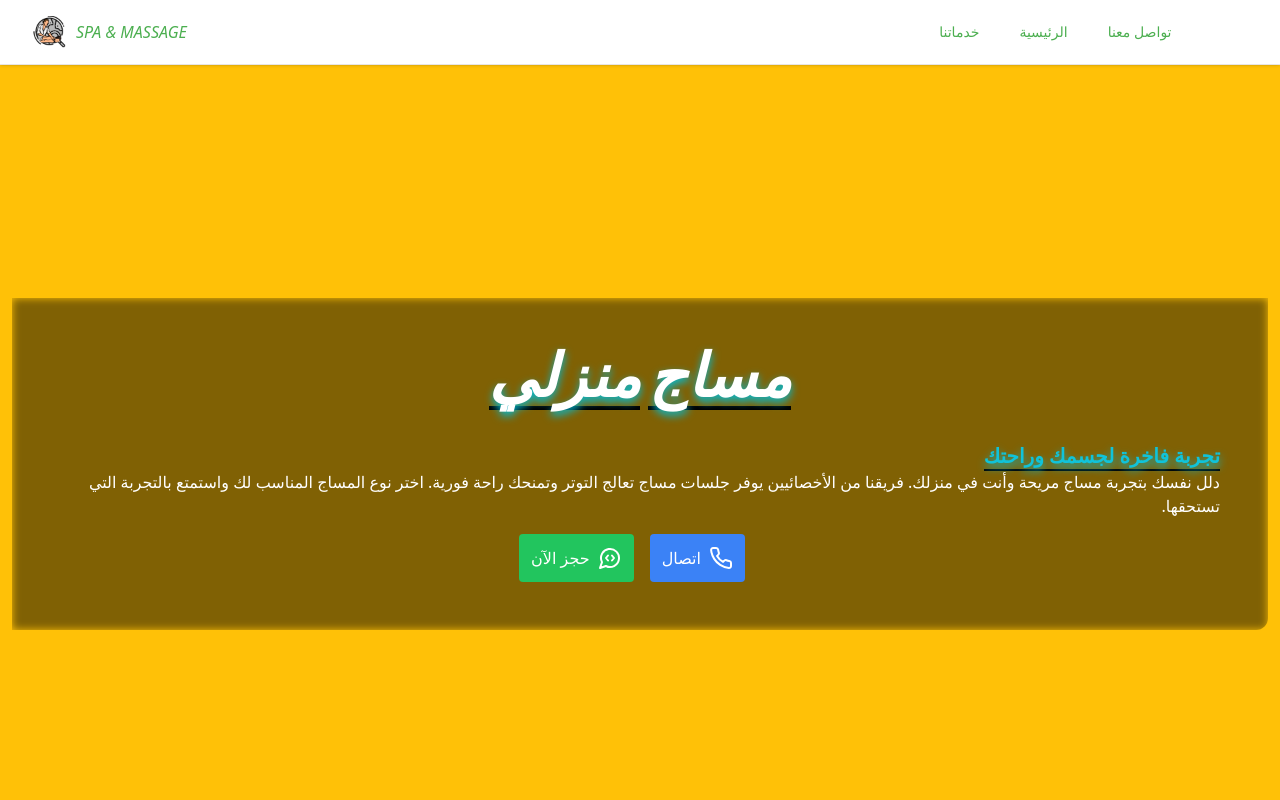
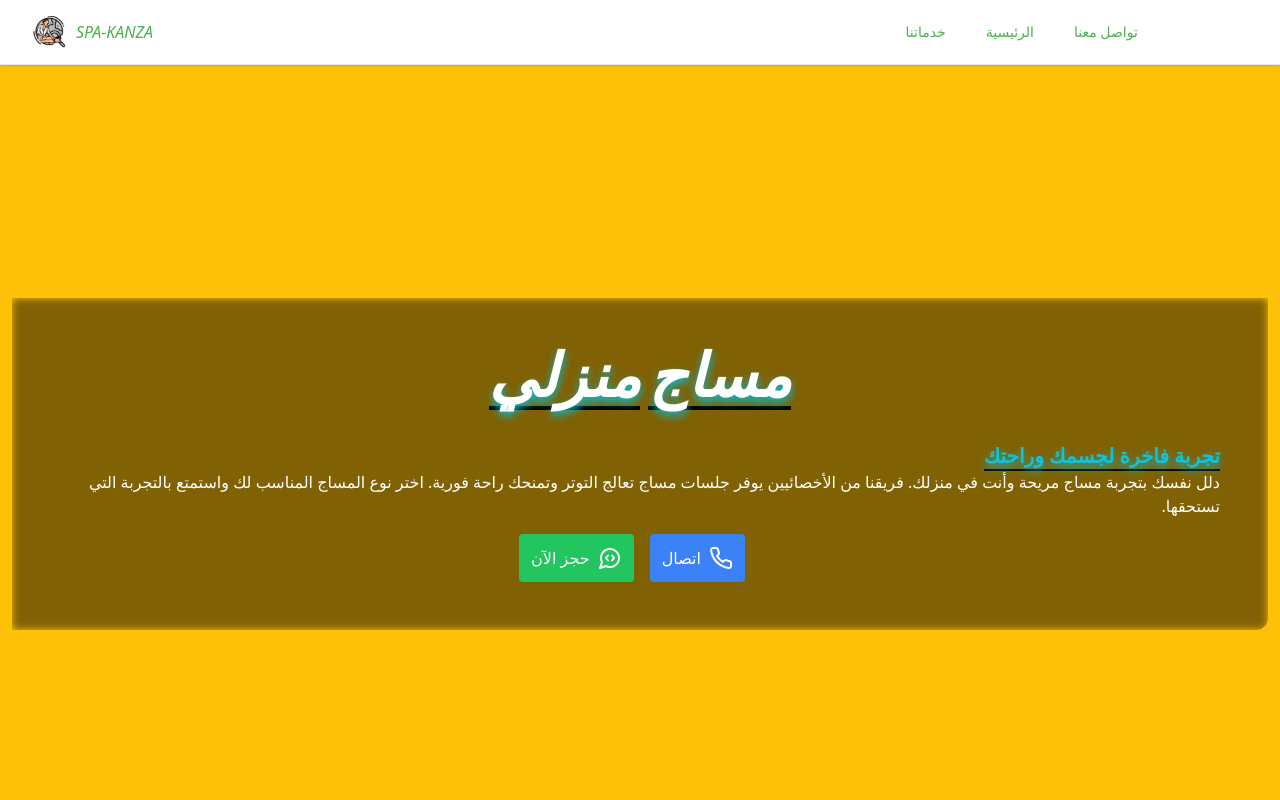
Before and after one commit to fayssaldd/massageProject, a React (Vite) app: page / in a window 1280 px wide. Shown: the top 800 px of the page. Built offline with nearby package versions, Linux system fonts and the light colour scheme.

Commit message:
change titre de site

```diff
--- a/src/pages/NavBar.jsx
+++ b/src/pages/NavBar.jsx
@@ -3,9 +3,6 @@ import { Link, useLocation } from 'react-router-dom';
 import logo from '../assets/logoa.png'
 export default function NavBar() {
   const [isShow,setIsShow] = useState(false);
-  // const location = useLocation()
-  // console.log(location.pathname);
-
   return (
     <div>
         <nav className="backdrop-blur-sm border-b bg-white  fixed w-full shadow dark:border-b z-40">
@@ -27,24 +24,11 @@ export default function NavBar() {
             <div className="flex w-full items-center justify-center sm:items-stretch sm:justify-start">
               <div className="flex  jusfit flex-shrink-0 items-center">
                 <img className="h-8 w-auto bg-transparent mr-2" src={logo} alt="Your Company"/>
-                <p className='italic text-primary'>SPA & MASSAGE</p>
+                <p className='italic text-primary'>SPA-KANZA</p>
 
               </div>
               <div className="hidden w-4/5 sm:ml-6 sm:block">
                 <div className="flex justify-end items-center space-x-4">
-                  {/* <!-- Current: "bg-gray-900 text-white", Default: "text-gray-300 hover:bg-gray-700 hover:text-white" --> */}
-                  {/* <ModeToggle/> */}
-                  {/* <Link to={DASHBOARD_ROUTE} className={`${DASHBOARD_ROUTE == location.pathname && 'bg-gray-700 text-white'} rounded-md px-3 py-2 text-sm font-medium hover:bg-gray-700 hover:text-white`}>Dashboard</Link>
-                  <Link to={SALLES_ROUTE} className={`${SALLES_ROUTE == location.pathname && 'bg-gray-700 text-white'} rounded-md px-3 py-2 text-sm font-medium hover:bg-gray-700 hover:text-white`}>Salles</Link>
-                  <Link to={MODULES_ROUTE} className={`${MODULES_ROUTE == location.pathname && 'bg-gray-700 text-white'} rounded-md px-3 py-2 text-sm font-medium hover:bg-gray-700 hover:text-white`}>Modules</Link>
-                  <Link to={CLASSE_ROUTE} className={`${CLASSE_ROUTE == location.pathname && 'bg-gray-700 text-white'} rounded-md px-3 py-2 text-sm font-medium hover:bg-gray-700 hover:text-white`} >Classes</Link>
-                  <Link to={PROFS_ROUTE} className={`${PROFS_ROUTE == location.pathname && 'bg-gray-700 text-white'} rounded-md px-3 py-2 text-sm font-medium hover:bg-gray-700 hover:text-white`}>Profs</Link>
-                  <Link to={SEANCES_ROUTE} className={`${SEANCES_ROUTE == location.pathname && 'bg-gray-700 text-white'} rounded-md px-3 py-2 text-sm font-medium hover:bg-gray-700 hover:text-white`}>Seances</Link> */}
-                  {/* <Link to={'/#khadamtona'}className={`${'/' == location.pathname && 'bg-gray-700 text-white'} rounded-md px-3 py-2 text-sm font-medium hover:bg-gray-700 hover:text-white`} >Home</Link> */}
-                  {/* <Link to={'/'}className={`${'/' == location.pathname && 'bg-gray-700 text-white'} rounded-md px-3 py-2 text-sm font-medium hover:bg-gray-700 hover:text-white`} >Home</Link>
-                  <Link to={'/'}className={`${'/' == location.pathname && 'bg-gray-700 text-white'} rounded-md px-3 py-2 text-sm font-medium hover:bg-gray-700 hover:text-white`} >Home</Link> */}
-                  {/* {user.name} */}
-                  {/* <DropDownMenu/> */}
                   <a className='rounded-md px-3 py-2 text-sm font-medium text-primary hover:bg-hover hover:text-white' href="#khadamtona">خدماتنا</a>
                   <a className='rounded-md px-3 py-2 text-sm font-medium text-primary hover:bg-hover hover:text-white' href="#raisia">الرئيسية</a>
                   <a className='rounded-md px-3 py-2 text-sm font-medium text-primary hover:bg-hover hover:text-white' href="#contact">
@@ -65,13 +49,6 @@ export default function NavBar() {
             <a className=' block rounded-md px-3 py-2 text-base font-medium text-primary hover:bg-hover hover:text-white' href="#khadamtona">خدماتنا</a>
             <a className=' block rounded-md px-3 py-2 text-base font-medium text-primary hover:bg-hover hover:text-white' href="#contact">تواصل
             معنا</a>
-
-            {/* <Link to={DASHBOARD_ROUTE} className={`${DASHBOARD_ROUTE == location.pathname && 'bg-gray-700 text-white'} block rounded-md px-3 py-2 text-base font-medium text-black hover:bg-gray-700 hover:text-white`}>Dashboard</Link>
-            <Link to={SALLES_ROUTE} className={`${SALLES_ROUTE == location.pathname && 'bg-gray-700 text-white'} block rounded-md px-3 py-2 text-base font-medium text-black hover:bg-gray-700 hover:text-white`}>Salles</Link>
-            <Link to={MODULES_ROUTE} className={`${MODULES_ROUTE == location.pathname && 'bg-gray-700 text-white'} block rounded-md px-3 py-2 text-base font-medium text-black hover:bg-gray-700 hover:text-white`}>Modules</Link>
-            <Link to={CLASSE_ROUTE} className={`${CLASSE_ROUTE == location.pathname && 'bg-gray-700 text-white'} block rounded-md px-3 py-2 text-base font-medium text-black hover:bg-gray-700 hover:text-white`}>Classes</Link>
-            <Link to={PROFS_ROUTE} className={`${PROFS_ROUTE == location.pathname && 'bg-gray-700 text-white'} block rounded-md px-3 py-2 text-base font-medium text-black hover:bg-gray-700 hover:text-white`}>Profs</Link>
-            <Link to={SEANCES_ROUTE} className={`${SEANCES_ROUTE == location.pathname && 'bg-gray-700 text-white'} block rounded-md px-3 py-2 text-base font-medium text-black hover:bg-gray-700 hover:text-white`}>Seances</Link> */}
           </div>
 
         </div>
```
